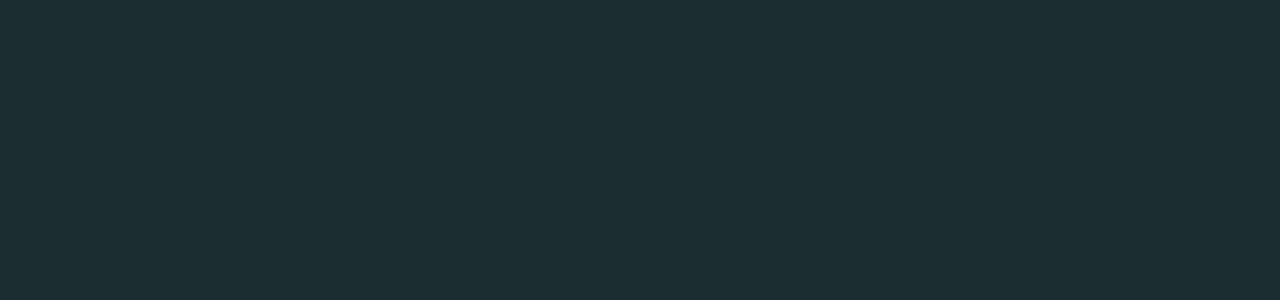
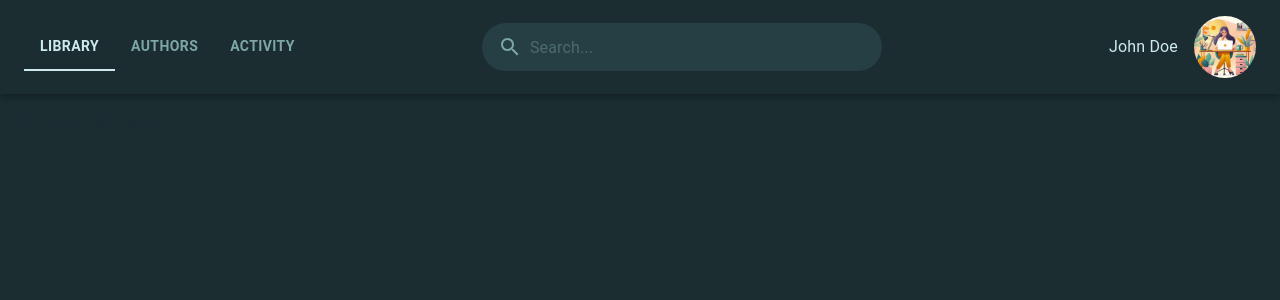
Before and after one commit to hryshkanych/library-catalog-management-system-client, a React (Vite) app: page / in a window 1280 px wide. Shown: the top 300 px of the page. Built offline with nearby package versions, Linux system fonts and the light colour scheme.

Commit message:
feat: create header

```diff
--- a/package.json
+++ b/package.json
@@ -12,7 +12,9 @@
   "dependencies": {
     "@emotion/react": "^11.13.3",
     "@emotion/styled": "^11.13.0",
+    "@mui/icons-material": "^6.1.7",
     "@mui/material": "^6.1.7",
+    "@toolpad/core": "^0.9.0",
     "react": "^18.3.1",
     "react-dom": "^18.3.1",
     "url": "^0.11.4"
--- a/src/App.tsx
+++ b/src/App.tsx
@@ -3,12 +3,15 @@ import {ThemeProvider} from '@mui/material/styles';
 import CssBaseline from '@mui/material/CssBaseline';
 import theme from 'src/theme/theme';
 import 'src/styles/global.css';
+import BookCatalog from './pages/BookCatalog/BookCatalog';
 
 const App: React.FC = () => {
   return (
     <ThemeProvider theme={theme}>
       <CssBaseline />
-      <div className="flex w-screen h-screen" style={{backgroundColor: theme.palette.primary.dark}}></div>
+      <div className="flex w-screen h-screen" style={{backgroundColor: theme.palette.primary.dark}}>
+        <BookCatalog />
+      </div>
     </ThemeProvider>
   );
 };
--- /dev/null
+++ b/src/mui-styled-components/styledSearch.tsx
@@ -0,0 +1,21 @@
+import { TextField } from '@mui/material';
+import { styled } from '@mui/material/styles';
+
+export const StyledSearchBox = styled(TextField)(({ theme }) => ({
+  backgroundColor: theme.palette.primary.light,
+  borderRadius: '30px',
+  width: '25rem',
+  '& .MuiInputBase-root': {
+    padding: '4px 16px',
+    color: theme.palette.secondary.main,
+  },
+  '& .MuiOutlinedInput-notchedOutline': {
+    border: 'none',
+  },
+  '& .MuiInputAdornment-root': {
+    color: theme.palette.secondary.main,
+  },
+  '& .MuiInputBase-input': {
+    color: theme.palette.secondary.main,
+  },
+}));
--- /dev/null
+++ b/src/mui-styled-components/styledTabs.tsx
@@ -0,0 +1,16 @@
+import {Tabs, Tab} from '@mui/material';
+import {styled} from '@mui/material/styles';
+
+export const StyledTabs = styled(Tabs)(({theme}) => ({
+  '& .MuiTabs-indicator': {
+    backgroundColor: theme.palette.secondary.light
+  }
+}));
+
+export const StyledTab = styled(Tab)(({theme}) => ({
+  fontWeight: 'bold',
+  color: theme.palette.secondary.main,
+  '&.Mui-selected': {
+    color: theme.palette.secondary.light
+  }
+}));
--- /dev/null
+++ b/src/pages/BookCatalog/BookCatalog.tsx
@@ -0,0 +1,54 @@
+import React from 'react';
+import {AppBar, Toolbar, Box, IconButton, Avatar, Typography, InputAdornment} from '@mui/material';
+import {Notifications, Search} from '@mui/icons-material';
+import { StyledTabs, StyledTab } from 'src/mui-styled-components/styledTabs';
+import { StyledSearchBox } from 'src/mui-styled-components/styledSearch';
+import {useTheme} from '@mui/material/styles';
+
+const BookCatalog: React.FC = () => {
+    const theme = useTheme();
+
+  return (
+    <div className="flex flex-col flex-1 overflow-y-auto">
+      <AppBar position="static" color="transparent" elevation={0} sx={{ boxShadow: '0px 4px 6px rgba(0, 0, 0, 0.25)' }}>
+        <Toolbar className="flex justify-between items-center py-4">
+          <Box className="flex">
+            <StyledTabs value={0}>
+              <StyledTab label="Library" />
+              <StyledTab label="Authors" />
+              <StyledTab label="Activity" />
+            </StyledTabs>
+          </Box>
+            <StyledSearchBox
+              variant="outlined"
+              size="small"
+              placeholder="Search..."
+              fullWidth
+              InputProps={{
+                startAdornment: (
+                  <InputAdornment position="start">
+                    <Search />
+                  </InputAdornment>
+                ),
+              }}
+            />
+          <Box className="flex items-center">
+            <IconButton color="inherit">
+              <Notifications />
+            </IconButton>
+            <Box className="flex items-center ml-4">
+              <Typography variant="body1" sx={{ color: theme.palette.secondary.light}}>John Doe</Typography>
+              <Avatar className="ml-4" alt="Profile" src="/avatar.png" sx={{ width: 62, height: 62 }} />
+            </Box>
+          </Box>
+        </Toolbar>
+      </AppBar>
+      <main className="flex flex-col flex-grow p-4">
+        <h2>Content goes here</h2>
+      </main>
+      <footer></footer>
+    </div>
+  );
+};
+
+export default BookCatalog;
```
Also changed, not shown: public/avatar.png (added), 1 other file (tests, documents, lock files or other folders).
